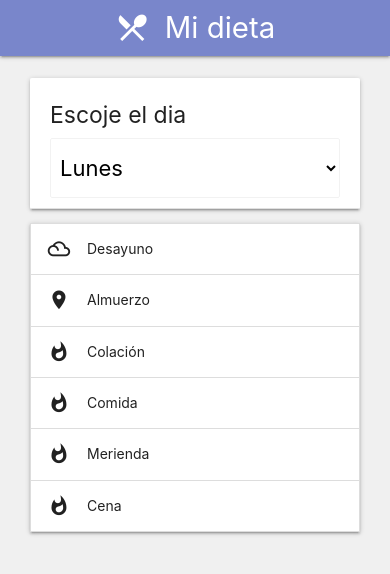
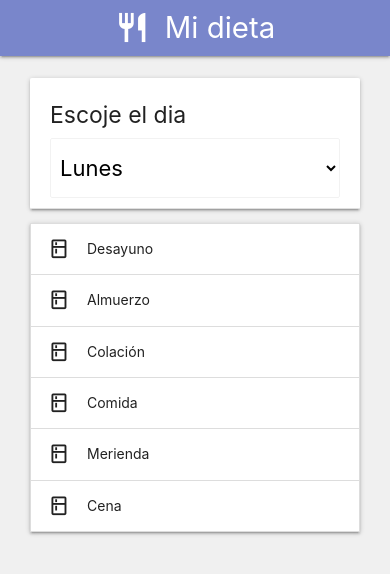
Before and after one commit to wamor17/MyDiet, a plain HTML site: page index.html in a window 390 px wide. Drawn offline with Linux system fonts and the light colour scheme.

Commit message:
ajustes en los iconos y diseño para smartphones

```diff
--- a/Resource/js/app.js
+++ b/Resource/js/app.js
@@ -300,10 +300,9 @@ $('.collapsible').on('click', '.collapsible-header', function(){
     var ing = "";
     DayDishSelected[0].Ingredientes.forEach(elements => { ing  = ing + "<li>"+elements+"</li>"; });
 
-    var InnerText_CollapsibleBody = "</h4><strong>" + DayDishSelected[0].Nombre + "</strong></h4> <br><br> Ingredientes: <br>"+ing;
+    var InnerText_CollapsibleBody = "</h4><strong>" + DayDishSelected[0].Nombre + "</strong></h4> <br><br> Ingredientes: <br>" + ing;
 
     $(this).siblings().html(InnerText_CollapsibleBody);
-
 });
 
 $('.list-daily-diet').on('click', '.dish-item', function(){
--- a/index.html
+++ b/index.html
@@ -17,7 +17,7 @@
             <div class="row">
                 <div class="col l1"></div>
                 <div class="col l10">
-                  <a href="#" class="brand-logo">Mi dieta <i class="large material-icons left icon-mi-dieta">local_dining</i></a>
+                  <a href="#" class="brand-logo">Mi dieta <i class="large material-icons left icon-mi-dieta">restaurant</i></a>
                   <ul id="nav-mobile" class="right hide-on-med-and-down">
 <!--                    <li><a href="sass.html">Ver mi dieta</a></li> -->
                   </ul>
@@ -58,27 +58,27 @@
                 <div class="show-selection-diet-on-smartphones hide-on-large-only">
                     <ul class="collapsible expandable">
                         <li>
-                          <div class="collapsible-header"><i class="material-icons">filter_drama</i> Desayuno</div>
+                          <div class="collapsible-header"><i class="material-icons">kitchen</i> Desayuno</div>
                           <div class="collapsible-body"></div>
                         </li>
                         <li>
-                          <div class="collapsible-header"><i class="material-icons">place</i> Almuerzo</div>
+                          <div class="collapsible-header"><i class="material-icons">kitchen</i> Almuerzo</div>
                           <div class="collapsible-body"></div>
                         </li>
                         <li>
-                          <div class="collapsible-header"><i class="material-icons">whatshot</i> Colación</div>
+                          <div class="collapsible-header"><i class="material-icons">kitchen</i> Colación</div>
                           <div class="collapsible-body"></div>
                         </li>
                         <li>
-                            <div class="collapsible-header"><i class="material-icons">whatshot</i> Comida</div>
+                            <div class="collapsible-header"><i class="material-icons">kitchen</i> Comida</div>
                             <div class="collapsible-body"></div>
                         </li>
                         <li>
-                            <div class="collapsible-header"><i class="material-icons">whatshot</i> Merienda</div>
+                            <div class="collapsible-header"><i class="material-icons">kitchen</i> Merienda</div>
                             <div class="collapsible-body"></div>
                         </li>
                         <li>
-                            <div class="collapsible-header"><i class="material-icons">whatshot</i> Cena</div>
+                            <div class="collapsible-header"><i class="material-icons">kitchen</i> Cena</div>
                             <div class="collapsible-body"></div>
                         </li>
                       </ul>
```
